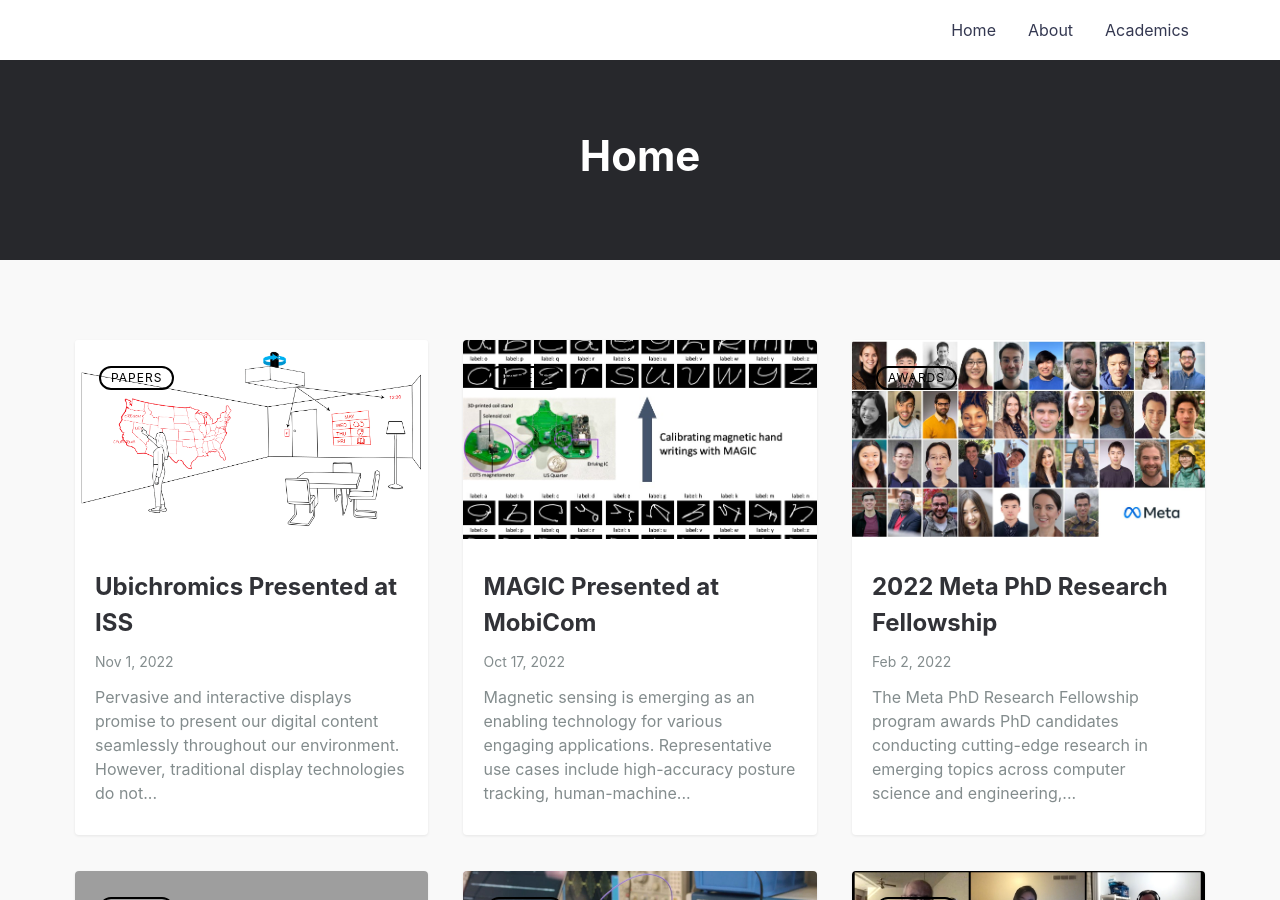
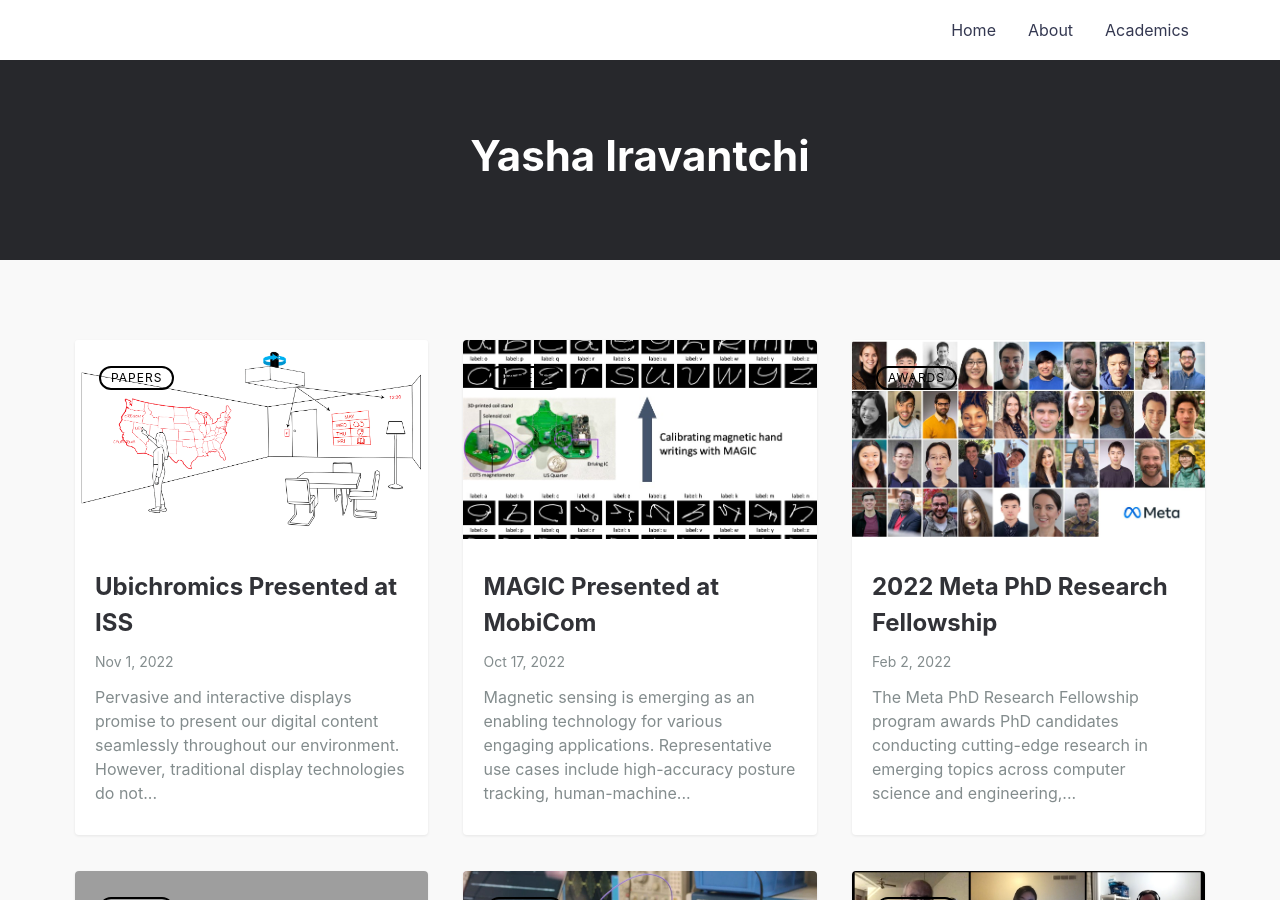
Before and after one commit to yashairavantchi/yashairavantchi.github.io, a Jekyll site: the page built from index.md, in a window 1280 px wide and 900 px high. Built offline with Jekyll 4.4.1, drawn with Linux system fonts in a browser that asks for light colours.

Commit message:
Try fixing title

```diff
--- a/_layouts/default.html
+++ b/_layouts/default.html
@@ -28,9 +28,12 @@ layout: compress
 
     <div class="hero--small">
       <div class="hero__wrap">
-        <h1 class="hero__title">{{ page.title }}</h1>
+        <h1 class="hero__title">{{ site.title | escape }}</h1>
       </div>
     </div>
+
+
+
 
     <main class="site__content">
       <section class="blog">
```
